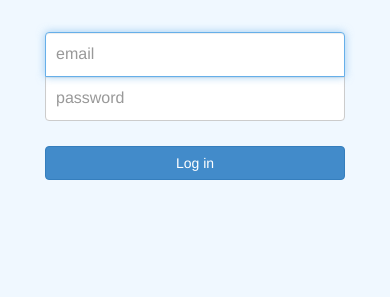
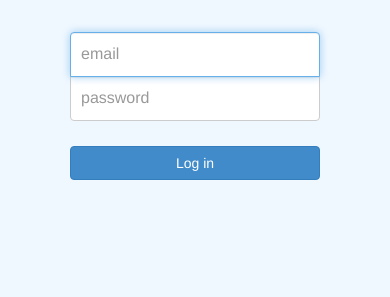
Before and after one commit to markbreedlove/soundlocale, a Flask app: page /login in a window 390 px wide. Shown: the part 55-352 px from the top of the page. Run offline with Flask 2, Linux system fonts and the light colour scheme; parts of the project's set-up code (start-up, migrations or seed data) failed here and were passed over; some libraries are stand-ins or nearby versions.

Commit message:
Fixed alignment of elements in login form, mobile Safari.

```diff
--- a/static/main.css
+++ b/static/main.css
@@ -48,7 +48,7 @@ button.btn-signup {
 }
 
 .form-signin {
-    max-width: 330px;
+    width: 280px;
     padding: 15px;
     margin: 0 auto;
 }
@@ -82,7 +82,7 @@ button.btn-signup {
     border-top-right-radius: 0;
 }
 button.btn-login {
-    max-width: 300px;
+    width: 250px;
     margin: 0 auto 0 auto;
 }
 
```
